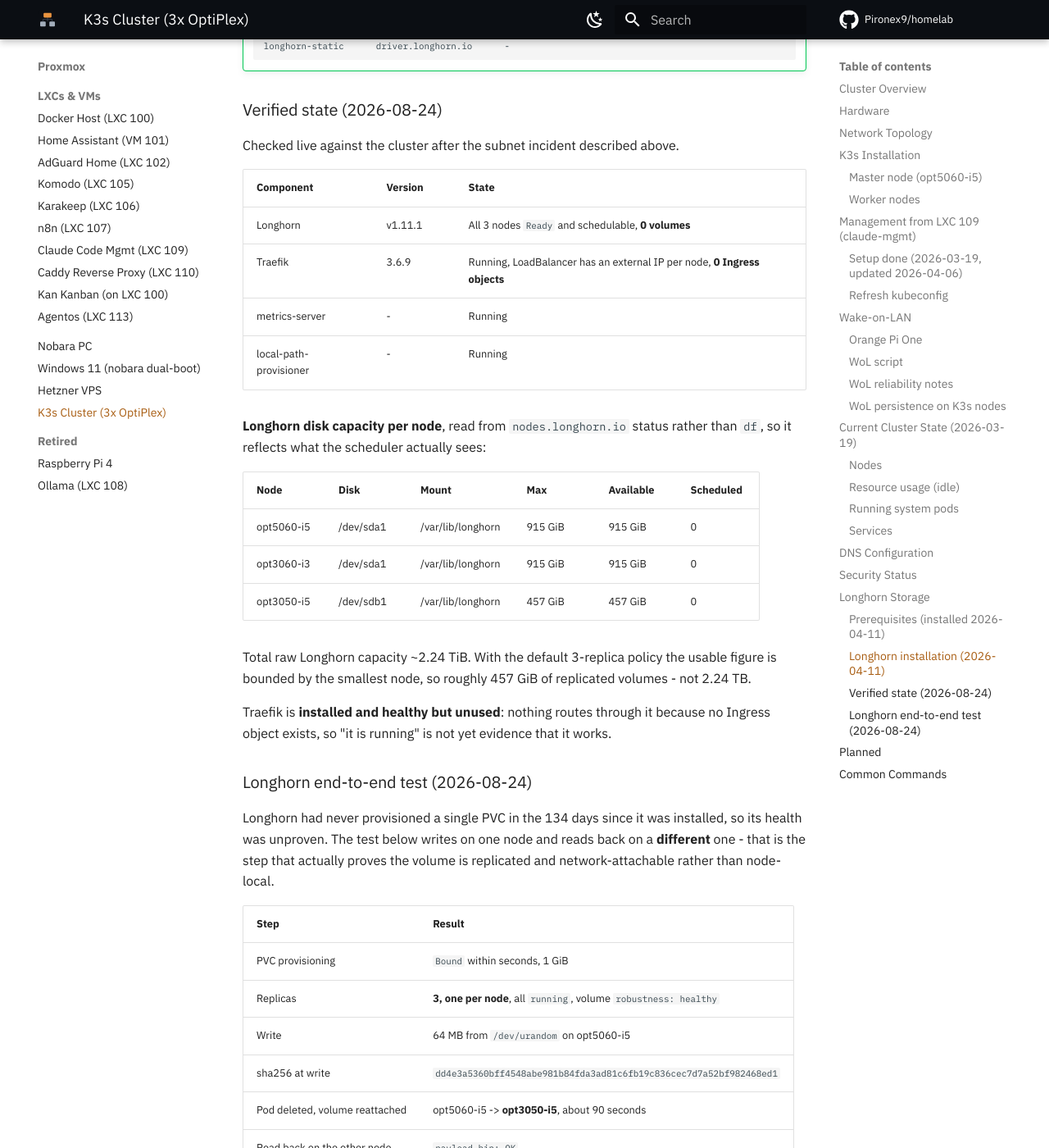
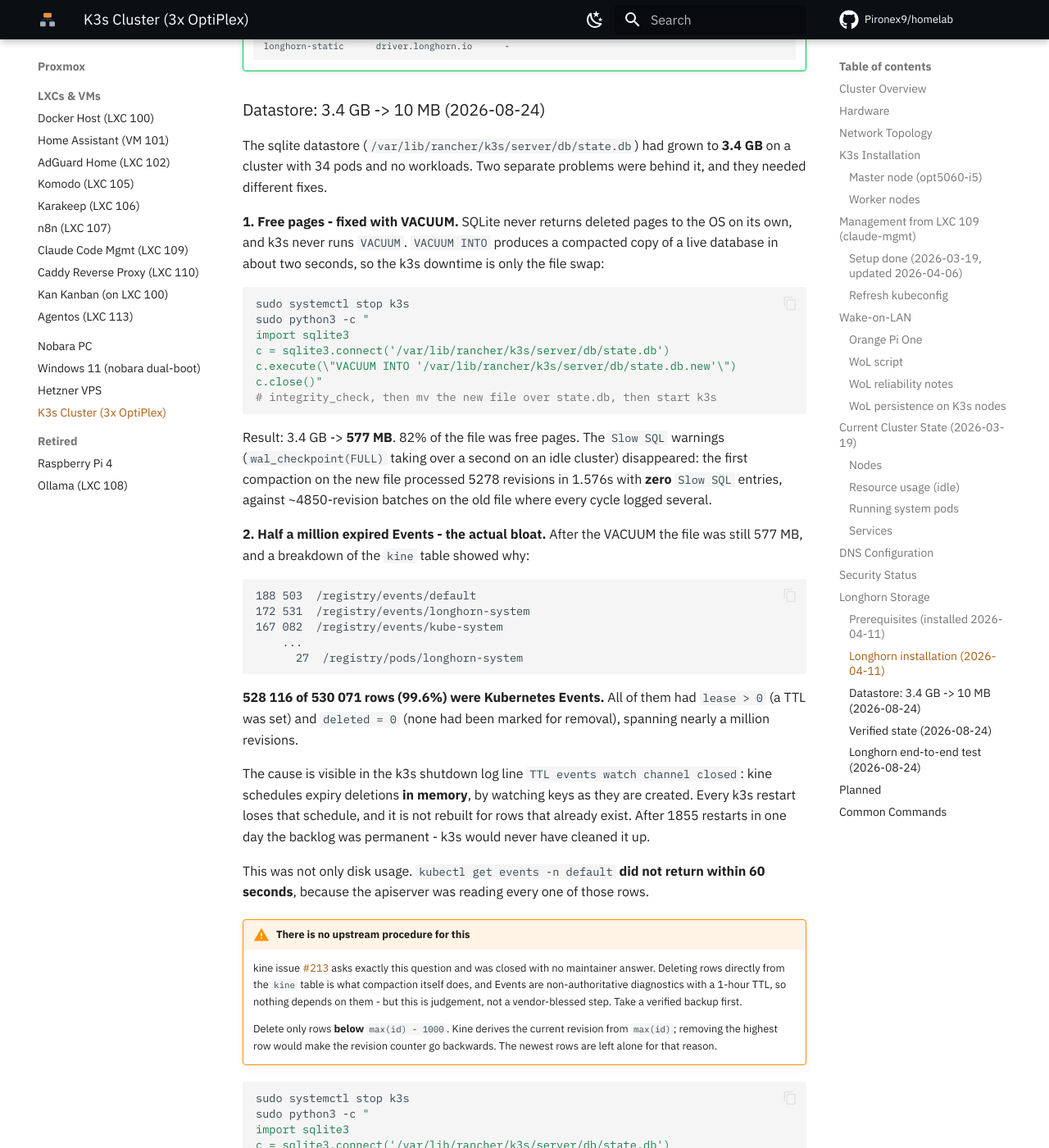
Before and after one commit to Pironex9/homelab, an MkDocs documentation site: the page built from docs/hosts/k3s-cluster.md, in a window 1280 px wide and 1400 px high, scrolled down 11154 px. Shown: the whole window at 82% size. Built offline with MkDocs 1.6.1 and Material for MkDocs 9.7.7, drawn with Linux system fonts in a browser that asks for light colours; comment, search, counter and statistics services are not loaded; some of the changed text lies outside the part shown.

Commit message:
docs(k3s): a datastore 3.4 GB-rol 10 MB-ra, ket kulon okkal
A state.db 3.4 GB volt egy 34 podos, workload nelkuli clusteren. Ket
fuggetlen problema volt mogotte, kulonbozo javitassal.

1. Szabad lapok. Az sqlite VACUUM nelkul nem adja vissza a torolt
lapokat, a k3s pedig sose futtat VACUUM-ot. A VACUUM INTO elo
adatbazison 2 mp alatt keszit tomoritett masolatot, igy a leallas csak
a fajlcsere. 3.4 GB -> 577 MB, a fajl 82%-a szabad lap volt. A Slow SQL
figyelmeztetesek megszuntek: az uj fajlon az elso compaction 5278
reviziot dolgozott fel 1.576 mp alatt, nulla Slow SQL-lel.

2. Felmillio lejart Event - ez volt az igazi hizas. Az 530 071 sorbol
528 116 (99.6%) Event volt, mindegyiken lease>0 es deleted=0. Ok: a
kine memoriaban utemezi a lejarati torleseket (a leallasi logban:
'TTL events watch channel closed'), es minden k3s ujrainditas elveszti
ezt az utemezest a mar letezo sorokra. 1855 ujrainditas utan a
lemaradas veglegesen bent ragadt.

Nem csak lemezhely volt: a kubectl get events -n default 60 masodperc
alatt sem tert vissza. Most 0.150 mp.

A doksiba bekerult a figyelmeztetes is, hogy erre nincs upstream
eljaras (kine #213 valasz nelkul lezarva), es hogy csak a
max(id) - 1000 alatti sorokat szabad torolni, kulonben a revizio-
szamlalo visszalepne.

Vegeredmeny: 10.1 MB, 2718 sor. A csere utan egy csi-provisioner
CrashLoopBackOff-ba ment, de a hibauzenete egy perccel a k3s indulasa
ELOTTI, tehat apiserver-kieses es nem a purge kara - magatol felepult.

````diff
--- a/docs/hosts/k3s-cluster.md
+++ b/docs/hosts/k3s-cluster.md
@@ -455,6 +455,98 @@
     longhorn-static      driver.longhorn.io      -
     ```
 
+### Datastore: 3.4 GB -> 10 MB (2026-08-24)
+
+The sqlite datastore (`/var/lib/rancher/k3s/server/db/state.db`) had grown to
+**3.4 GB** on a cluster with 34 pods and no workloads. Two separate problems were
+behind it, and they needed different fixes.
+
+**1. Free pages - fixed with VACUUM.** SQLite never returns deleted pages to the OS
+on its own, and k3s never runs `VACUUM`. `VACUUM INTO` produces a compacted copy of
+a live database in about two seconds, so the k3s downtime is only the file swap:
+
+```bash
+sudo systemctl stop k3s
+sudo python3 -c "
+import sqlite3
+c = sqlite3.connect('/var/lib/rancher/k3s/server/db/state.db')
+c.execute(\"VACUUM INTO '/var/lib/rancher/k3s/server/db/state.db.new'\")
+c.close()"
+# integrity_check, then mv the new file over state.db, then start k3s
+```
+
+Result: 3.4 GB -> **577 MB**. 82% of the file was free pages. The `Slow SQL`
+warnings (`wal_checkpoint(FULL)` taking over a second on an idle cluster)
+disappeared: the first compaction on the new file processed 5278 revisions in
+1.576s with **zero** `Slow SQL` entries, against ~4850-revision batches on the old
+file where every cycle logged several.
+
+**2. Half a million expired Events - the actual bloat.** After the VACUUM the file
+was still 577 MB, and a breakdown of the `kine` table showed why:
+
+```
+188 503  /registry/events/default
+172 531  /registry/events/longhorn-system
+167 082  /registry/events/kube-system
+    ...
+      27  /registry/pods/longhorn-system
+```
+
+**528 116 of 530 071 rows (99.6%) were Kubernetes Events.** All of them had
+`lease > 0` (a TTL was set) and `deleted = 0` (none had been marked for removal),
+spanning nearly a million revisions.
+
+The cause is visible in the k3s shutdown log line `TTL events watch channel closed`:
+kine schedules expiry deletions **in memory**, by watching keys as they are created.
+Every k3s restart loses that schedule, and it is not rebuilt for rows that already
+exist. After 1855 restarts in one day the backlog was permanent - k3s would never
+have cleaned it up.
+
+This was not only disk usage. `kubectl get events -n default` **did not return
+within 60 seconds**, because the apiserver was reading every one of those rows.
+
+!!! warning "There is no upstream procedure for this"
+
+    kine issue [#213](https://github.com/k3s-io/kine/issues/213) asks exactly this
+    question and was closed with no maintainer answer. Deleting rows directly from
+    the `kine` table is what compaction itself does, and Events are non-authoritative
+    diagnostics with a 1-hour TTL, so nothing depends on them - but this is judgement,
+    not a vendor-blessed step. Take a verified backup first.
+
+    Delete only rows **below** `max(id) - 1000`. Kine derives the current revision
+    from `max(id)`; removing the highest row would make the revision counter go
+    backwards. The newest rows are left alone for that reason.
+
+```bash
+sudo systemctl stop k3s
+sudo python3 -c "
+import sqlite3
+c = sqlite3.connect('/var/lib/rancher/k3s/server/db/state.db')
+cutoff = c.execute('SELECT max(id) FROM kine').fetchone()[0] - 1000
+c.execute(\"DELETE FROM kine WHERE name GLOB ? AND id < ?\", ('/registry/events/*', cutoff))
+c.commit(); c.close()"
+# then VACUUM INTO as above, swap, start k3s
+```
+
+| Milestone | `state.db` |
+|-----------|-----------|
+| Morning of 2026-08-24 | 3 456 999 424 B (3.4 GB) |
+| After `VACUUM` | 577 294 336 B (577 MB) |
+| After the event purge | **10 145 792 B (10.1 MB)** |
+
+528 486 rows deleted, **2 718 left** - 54 pods, 24 services, 15 configmaps, 12
+deployments, 11 secrets and 742 recent events. `max(id)` was unchanged at 7 360 323.
+`kubectl get events -A` now returns in **0.150 s**.
+
+One pod (`csi-provisioner`) went into CrashLoopBackOff during the restart with
+`dial tcp 10.43.0.1:443: connect: connection refused`, timestamped a minute before
+k3s finished starting - the same class of failure as every other apiserver-outage
+restart, not damage from the purge. It recovered on its own after the backoff
+expired, with no intervention. A PVC provisioning test afterwards bound and deleted
+cleanly.
+
+---
+
 ### Verified state (2026-08-24)
 
 Checked live against the cluster after the subnet incident described above.
````
